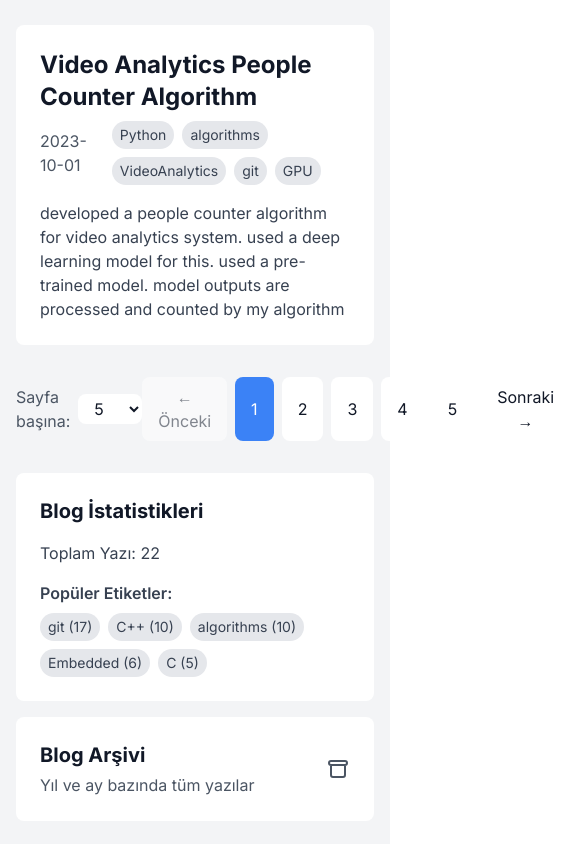
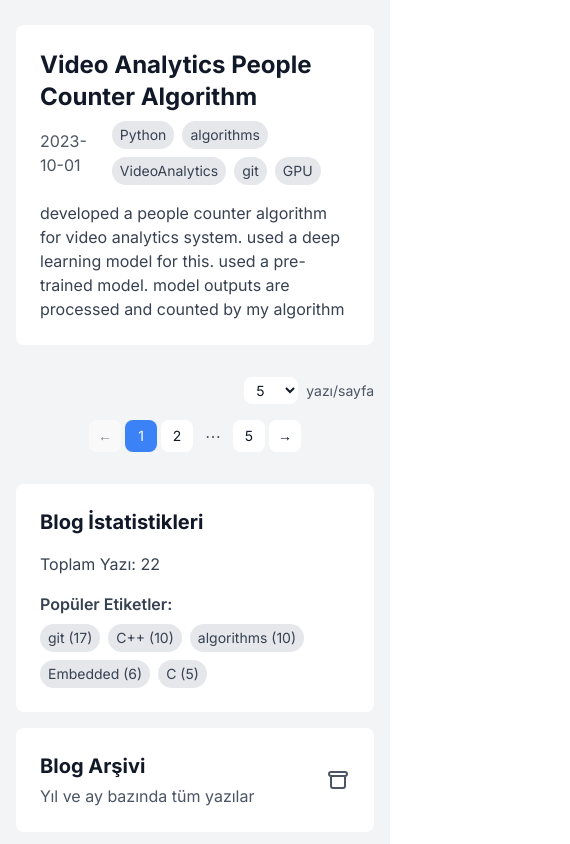
Before and after one commit to enderbas/nextblog, a Next.js app: page / in a window 390 px wide. Shown: the part 1775-2619 px from the top of the page, 570 px wide, since content can reach past the window. Built offline with nearby package versions, Linux system fonts and the light colour scheme.

Commit message:
fix: improve mobile layout and fix dynamic route params

```diff
--- a/src/components/BlogList.tsx
+++ b/src/components/BlogList.tsx
@@ -127,15 +127,15 @@ export default function BlogList({ initialPosts, stats }: BlogListProps) {
 
         {/* Sosyal medya linkleri */}
         <div className="flex gap-4 mb-8">
-          <a href="https://linkedin.com/in/YOUR_USERNAME" target="_blank" rel="noopener noreferrer"
+          <a href="https://linkedin.com/" target="_blank" rel="noopener noreferrer"
              className={`${theme === 'dark' ? 'text-gray-400 hover:text-blue-400' : 'text-gray-600 hover:text-blue-600'} transition-colors`}>
             LinkedIn
           </a>
-          <a href="https://youtube.com/@YOUR_CHANNEL" target="_blank" rel="noopener noreferrer"
+          <a href="https://youtube.com/" target="_blank" rel="noopener noreferrer"
              className={`${theme === 'dark' ? 'text-gray-400 hover:text-red-500' : 'text-gray-600 hover:text-red-600'} transition-colors`}>
             YouTube
           </a>
-          <a href="https://twitter.com/YOUR_USERNAME" target="_blank" rel="noopener noreferrer"
+          <a href="https://twitter.com/" target="_blank" rel="noopener noreferrer"
              className={`${theme === 'dark' ? 'text-gray-400 hover:text-blue-500' : 'text-gray-600 hover:text-blue-600'} transition-colors`}>
             Twitter
           </a>
@@ -283,15 +283,13 @@ export default function BlogList({ initialPosts, stats }: BlogListProps) {
 
             {/* Pagination */}
             {totalPages > 1 && (
-              <div className="mt-8 flex justify-between items-center">
-                <div className="flex items-center gap-2">
-                  <span className={theme === 'dark' ? 'text-gray-400' : 'text-gray-600'}>
-                    Sayfa başına:
-                  </span>
+              <div className="mt-8 flex flex-col gap-4">
+                {/* Items per page selector */}
+                <div className="flex justify-end items-center gap-2 text-sm">
                   <select
                     value={itemsPerPage}
                     onChange={(e) => handleItemsPerPageChange(Number(e.target.value))}
-                    className={`px-3 py-1 rounded-lg ${
+                    className={`px-2 py-1 rounded-lg ${
                       theme === 'dark'
                         ? 'bg-gray-800 text-white'
                         : 'bg-white text-gray-900'
@@ -301,25 +299,37 @@ export default function BlogList({ initialPosts, stats }: BlogListProps) {
                       <option key={option} value={option}>{option}</option>
                     ))}
                   </select>
+                  <span className={`${theme === 'dark' ? 'text-gray-400' : 'text-gray-600'}`}>
+                    yazı/sayfa
+                  </span>
                 </div>
 
-                <div className="flex gap-2">
+                {/* Page navigation */}
+                <div className="flex justify-center gap-1">
                   <button
                     onClick={() => handlePageChange(currentPage - 1)}
                     disabled={currentPage === 1}
-                    className={`px-4 py-2 rounded-lg disabled:opacity-50 disabled:cursor-not-allowed ${
+                    className={`w-8 h-8 flex items-center justify-center rounded-lg disabled:opacity-50 disabled:cursor-not-allowed text-sm ${
                       theme === 'dark'
                         ? 'bg-gray-800 text-white hover:bg-gray-700'
                         : 'bg-white text-gray-900 hover:bg-gray-100'
                     }`}
                   >
-                    ← Önceki
+                    ←
                   </button>
-                  {Array.from({ length: totalPages }, (_, i) => i + 1).map(page => (
+
+                  {Array.from({ length: totalPages }, (_, i) => i + 1).map(page => {
+                    // Sadece mevcut sayfayı ve yanındaki bir sayfayı göster
+                    if (
+                      page === 1 ||
+                      page === totalPages ||
+                      Math.abs(currentPage - page) <= 1
+                    ) {
+                      return (
                         <button
                           key={page}
                           onClick={() => handlePageChange(page)}
-                      className={`px-4 py-2 rounded-lg ${
+                          className={`w-8 h-8 flex items-center justify-center rounded-lg text-sm ${
                             currentPage === page
                               ? 'bg-blue-500 text-white'
                               : theme === 'dark'
@@ -329,17 +339,35 @@ export default function BlogList({ initialPosts, stats }: BlogListProps) {
                         >
                           {page}
                         </button>
-                  ))}
+                      );
+                    } else if (
+                      (page === 2 && currentPage > 3) ||
+                      (page === totalPages - 1 && currentPage < totalPages - 2)
+                    ) {
+                      return (
+                        <span
+                          key={page}
+                          className={`w-8 h-8 flex items-center justify-center ${
+                            theme === 'dark' ? 'text-gray-400' : 'text-gray-600'
+                          }`}
+                        >
+                          ⋯
+                        </span>
+                      );
+                    }
+                    return null;
+                  })}
+
                   <button
                     onClick={() => handlePageChange(currentPage + 1)}
                     disabled={currentPage === totalPages}
-                    className={`px-4 py-2 rounded-lg disabled:opacity-50 disabled:cursor-not-allowed ${
+                    className={`w-8 h-8 flex items-center justify-center rounded-lg disabled:opacity-50 disabled:cursor-not-allowed text-sm ${
                       theme === 'dark'
                         ? 'bg-gray-800 text-white hover:bg-gray-700'
                         : 'bg-white text-gray-900 hover:bg-gray-100'
                     }`}
                   >
-                    Sonraki →
+                    →
                   </button>
                 </div>
               </div>
```
Lines whose indentation alone changed are shown as unchanged.
